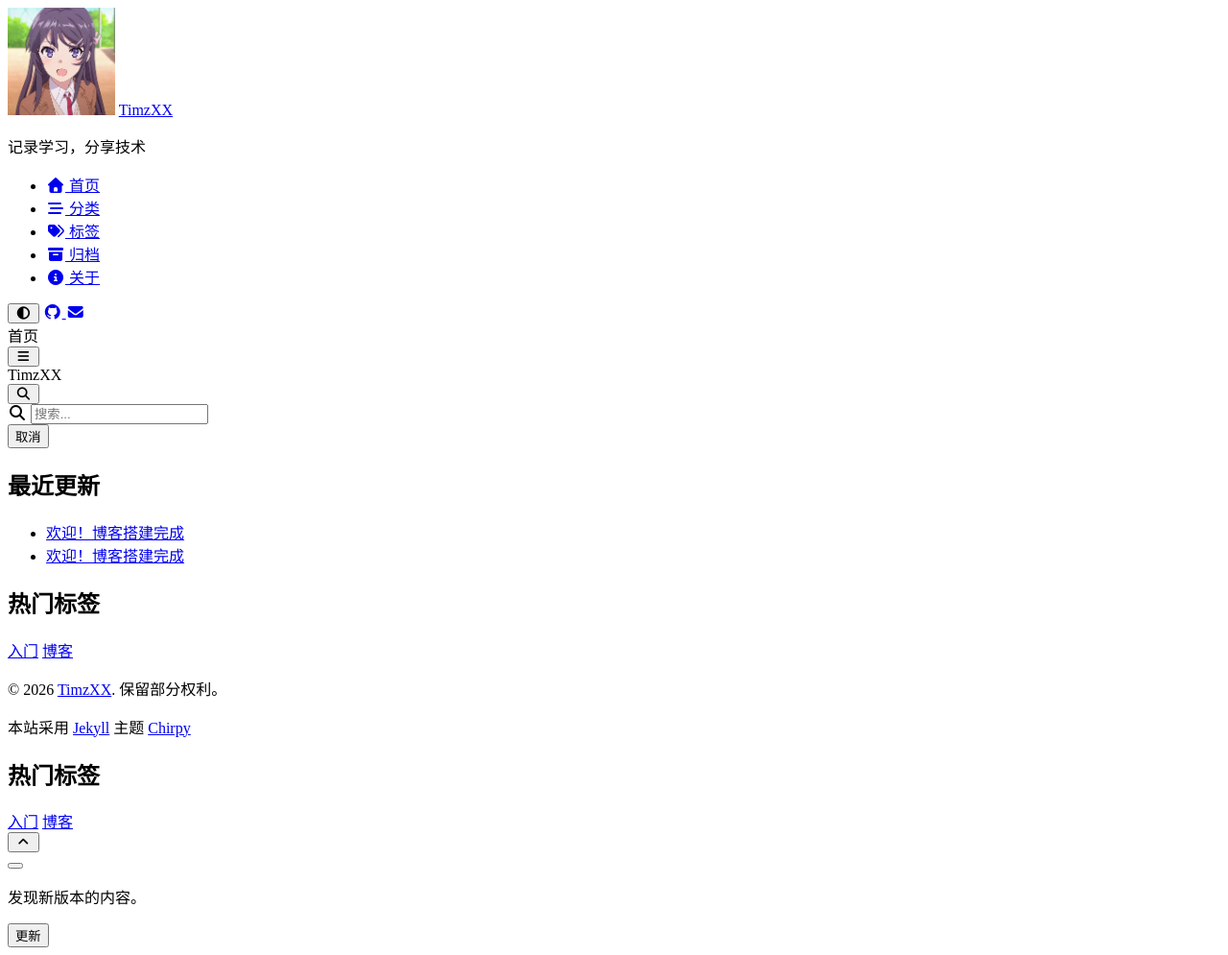
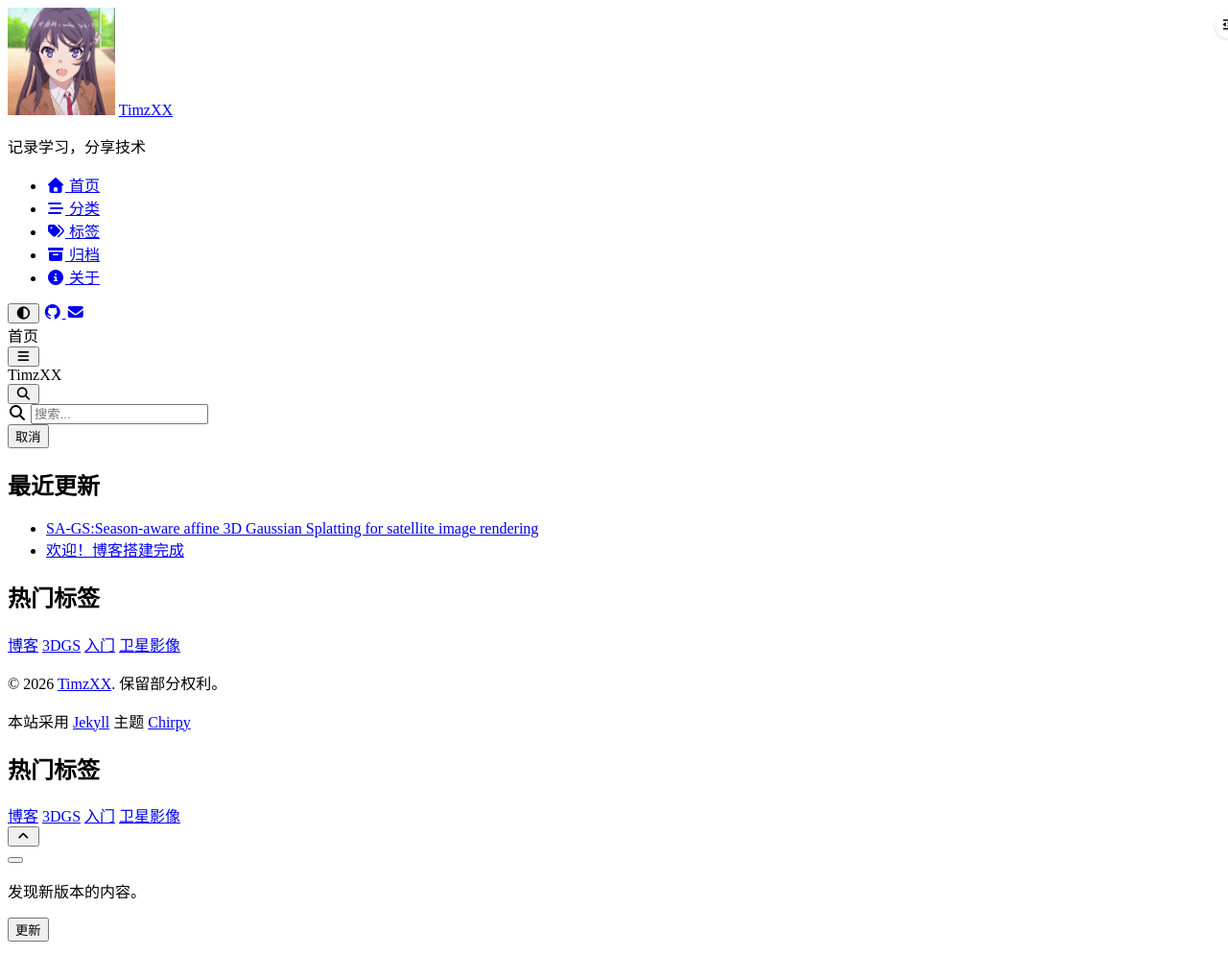
Before and after one commit to 1586279321-eng/Timz.github.io, a Jekyll site: the page built from index.html, in a window 1280 px wide. Shown: the whole page at 96% size. Built offline with Jekyll 4.4.1, drawn with Linux system fonts in a browser that asks for light colours; cached includes are drawn as plain includes; nearby versions of some CDN libraries.

Commit message:
添加侧边栏折叠功能：个人详情和导航栏支持收起

```diff
--- a/_includes/metadata-hook.html
+++ b/_includes/metadata-hook.html
@@ -3,3 +3,4 @@
 {% if page.layout == 'post' %}
   <link rel="stylesheet" href="{{ '/assets/css/toc-left.css' | relative_url }}">
 {% endif %}
+<link rel="stylesheet" href="{{ '/assets/css/sidebar-collapse.css' | relative_url }}">
--- /dev/null
+++ b/_includes/sidebar-collapse-scripts.html
@@ -0,0 +1 @@
+<script src="{{ '/assets/js/sidebar-collapse.js' | relative_url }}"></script>
--- a/_includes/sidebar.html
+++ b/_includes/sidebar.html
@@ -1,6 +1,11 @@
 <!-- The Side Bar -->
 
 <aside aria-label="Sidebar" id="sidebar" class="d-flex flex-column align-items-end">
+  <!-- 侧边栏折叠按钮 -->
+  <button type="button" class="sidebar-collapse-btn" id="sidebar-collapse-btn" aria-label="折叠侧边栏" title="折叠侧边栏">
+    <i class="fas fa-outdent"></i>
+  </button>
+
   <header class="profile-wrapper">
     <a href="https://github.com/{{ site.github.username }}" target="_blank" id="avatar" class="rounded-circle" rel="noopener noreferrer">
       {%- if site.avatar != empty and site.avatar -%}
--- a/_layouts/default.html
+++ b/_layouts/default.html
@@ -81,6 +81,9 @@
       {% include {{ _include_path }} %}
     {% endfor %}
 
+    <!-- 侧边栏折叠脚本（全局） -->
+    {% include sidebar-collapse-scripts.html %}
+
     {% include_cached search-loader.html lang=lang %}
   </body>
 </html>
--- a/_posts/2025-05-15-SA_GS.md
+++ b/_posts/2025-05-15-SA_GS.md
@@ -1,16 +1,7 @@
 ---
-title: 欢迎！博客搭建完成
+title: SA-GS:Season-aware affine 3D Gaussian Splatting for satellite image rendering
 author: timzxx
 date: 2025-05-15
 categories: [博客]
-tags: [博客, 入门]
+tags: [博客, 卫星影像,3DGS]
 ---
-
-博客已经搭建完成，使用的是 [Chirpy](https://github.com/cotes2020/jekyll-theme-chirpy) 主题。
-
-## 下一步
-
-- 上传头像：将你的头像图片放到 `assets/img/avatar.jpg`
-- 修改 `_config.yml` 中的个人信息
-- 在 `_posts/` 目录下创建新的 Markdown 文章
-- 部署到 GitHub Pages
--- /dev/null
+++ b/assets/css/sidebar-collapse.css
@@ -0,0 +1,75 @@
+/* 侧边栏折叠按钮 */
+
+.sidebar-collapse-btn {
+  position: absolute;
+  top: 0.75rem;
+  right: -14px;
+  z-index: 10;
+  width: 28px;
+  height: 28px;
+  border-radius: 50%;
+  border: 1px solid var(--sidebar-border-color);
+  background: var(--sidebar-bg);
+  color: var(--sidebar-btn-color);
+  cursor: pointer;
+  font-size: 0.75rem;
+  display: none;
+  align-items: center;
+  justify-content: center;
+  transition: all 0.3s ease;
+  box-shadow: 0 1px 3px rgba(0, 0, 0, 0.15);
+  padding: 0;
+  line-height: 1;
+}
+
+.sidebar-collapse-btn:hover {
+  background: var(--sidebar-hover-bg);
+  color: var(--sidebar-active-color);
+}
+
+.sidebar-collapse-btn i {
+  transition: transform 0.3s ease;
+}
+
+/* 移动端不显示折叠按钮（移动端有自己的侧边栏开关） */
+@media (max-width: 1199px) {
+  .sidebar-collapse-btn {
+    display: none !important;
+  }
+}
+
+/* 桌面端侧边栏折叠（仅≥1200px生效） */
+@media (min-width: 1200px) {
+  .sidebar-collapse-btn {
+    display: flex;
+  }
+
+  /* 折叠时侧边栏变窄 */
+  #sidebar.collapsed {
+    width: 0;
+    overflow: hidden;
+    border-right: none;
+  }
+
+  #sidebar.collapsed .profile-wrapper,
+  #sidebar.collapsed nav,
+  #sidebar.collapsed .sidebar-bottom {
+    display: none;
+  }
+
+  /* 折叠时按钮移到左边 */
+  #sidebar.collapsed .sidebar-collapse-btn {
+    right: auto;
+    left: 10px;
+    top: 0.75rem;
+  }
+
+  #sidebar.collapsed .sidebar-collapse-btn i {
+    transform: rotate(180deg);
+  }
+
+  /* 折叠时内容区扩展 */
+  #sidebar.collapsed ~ #main-wrapper {
+    margin-left: 36px;
+  }
+}
--- /dev/null
+++ b/assets/js/sidebar-collapse.js
@@ -0,0 +1,24 @@
+/**
+ * 侧边栏折叠/展开功能
+ */
+document.addEventListener('DOMContentLoaded', function () {
+  const sidebar = document.getElementById('sidebar');
+  const toggleBtn = document.getElementById('sidebar-collapse-btn');
+
+  if (!sidebar || !toggleBtn) {
+    return;
+  }
+
+  // 恢复折叠状态
+  const collapsed = localStorage.getItem('sidebar-collapsed') === 'true';
+  if (collapsed) {
+    sidebar.classList.add('collapsed');
+  }
+
+  // 点击按钮切换
+  toggleBtn.addEventListener('click', function () {
+    sidebar.classList.toggle('collapsed');
+    const isCollapsed = sidebar.classList.contains('collapsed');
+    localStorage.setItem('sidebar-collapsed', isCollapsed.toString());
+  });
+});
```
Also changed, not shown: 2 other files.
